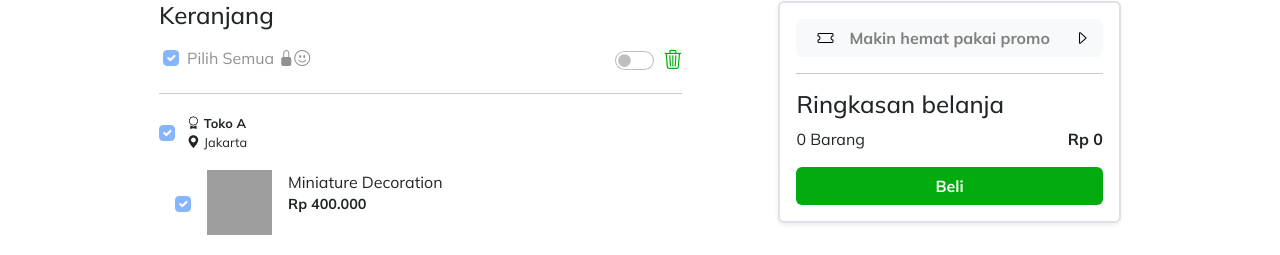
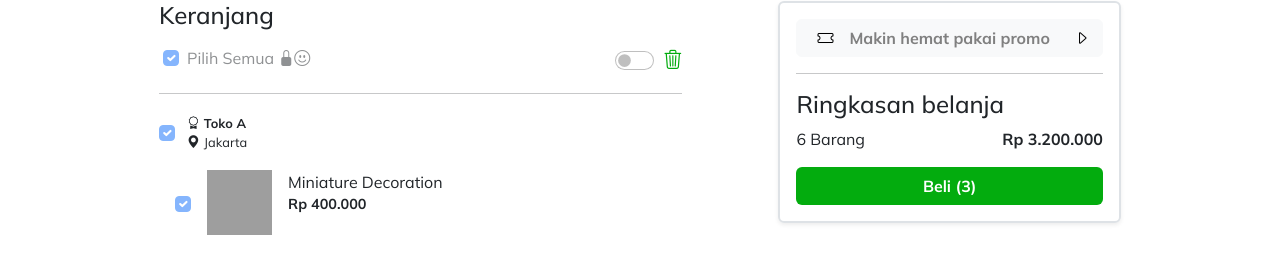
Before and after one commit to Gameciel/emerce-app-exercise, a React (Create React App) app: page /cart in a window 1280 px wide. Shown: the part 95-350 px from the top of the page. Built offline with nearby package versions, Linux system fonts and the light colour scheme; grey boxes are pictures that could not be loaded; a web font is replaced by a local one.

Commit message:
cart finished

```diff
--- a/src/pages/Cart.jsx
+++ b/src/pages/Cart.jsx
@@ -9,13 +9,26 @@ export default function Cart() {
 
 	const [itemByStore, setItemByStore] = useState();
 	const [isBusy, setBusy] = useState(true);
+	const [totalBill, setTotalBill] = useState(0);
+	const [totalItem, setTotalItem] = useState(0);
 
 	useEffect(() => {
 		setItemByStore(groupItemByStore(cartData));
+		setTotalBill(getTotalBill);
+		setTotalItem(getTotalItem);
 		setBusy(false);
 	}, [cartData]);
 
-	useEffect(() => {}, [cartData]);
+	const getTotalBill = () => {
+		return cartData.reduce((previousValue, currentValue) => {
+			return previousValue + currentValue.qty * currentValue.price;
+		}, 0);
+	};
+	const getTotalItem = () => {
+		return cartData.reduce((previousValue, currentValue) => {
+			return previousValue + currentValue.qty;
+		}, 0);
+	};
 
 	const RenderItemByStore = () => {
 		return Object.keys(itemByStore).map((storeName, index) => {
@@ -104,14 +117,14 @@ export default function Cart() {
 						<hr></hr>
 						<h4>Ringkasan belanja</h4>
 						<div className="d-flex flex-row justify-content-between">
-							<p>0 Barang</p>
-							<p className="fw-bold">Rp 0</p>
+							<p>{totalItem} Barang</p>
+							<p className="fw-bold">Rp {totalBill.toLocaleString("id")}</p>
 						</div>
 						<button
 							className="btn fw-bold"
 							style={{ backgroundColor: "#03ac0e", color: "white" }}
 						>
-							Beli
+							Beli ({cartData.length})
 						</button>
 					</div>
 				</div>
```
